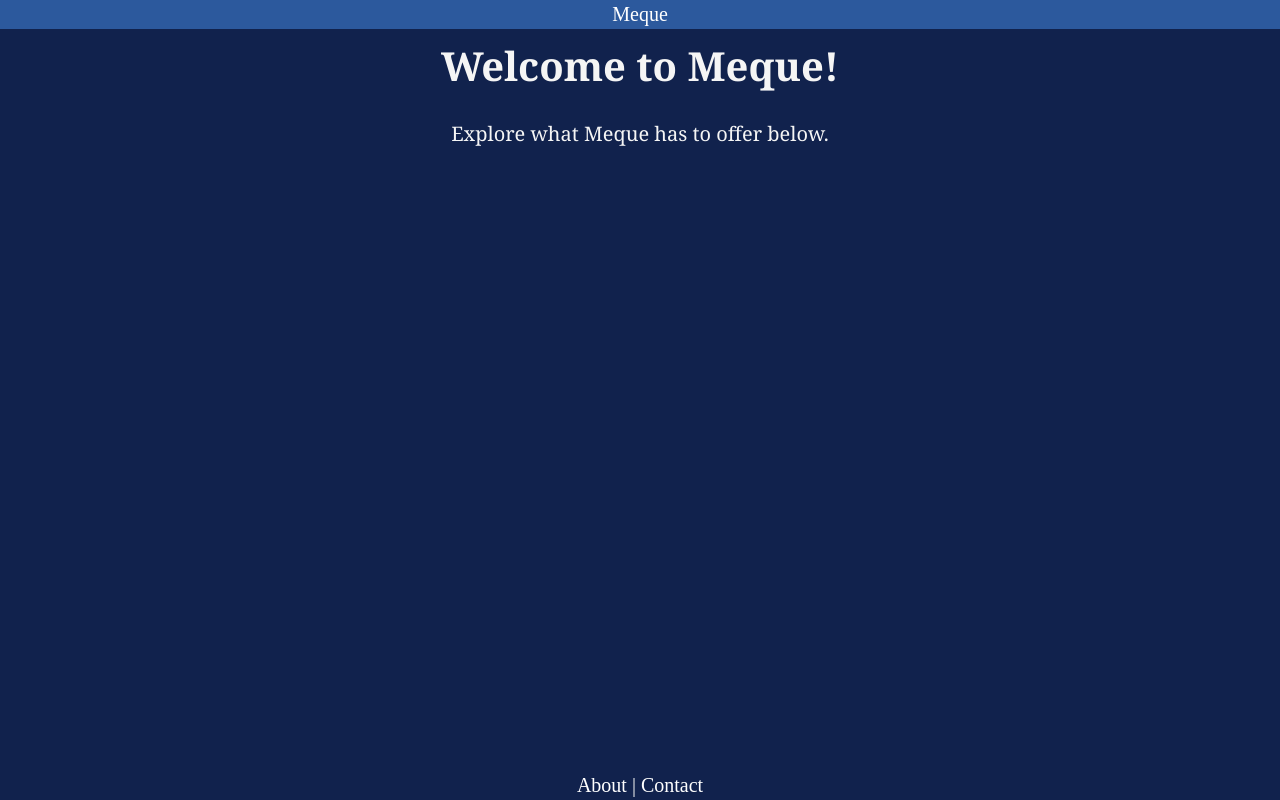
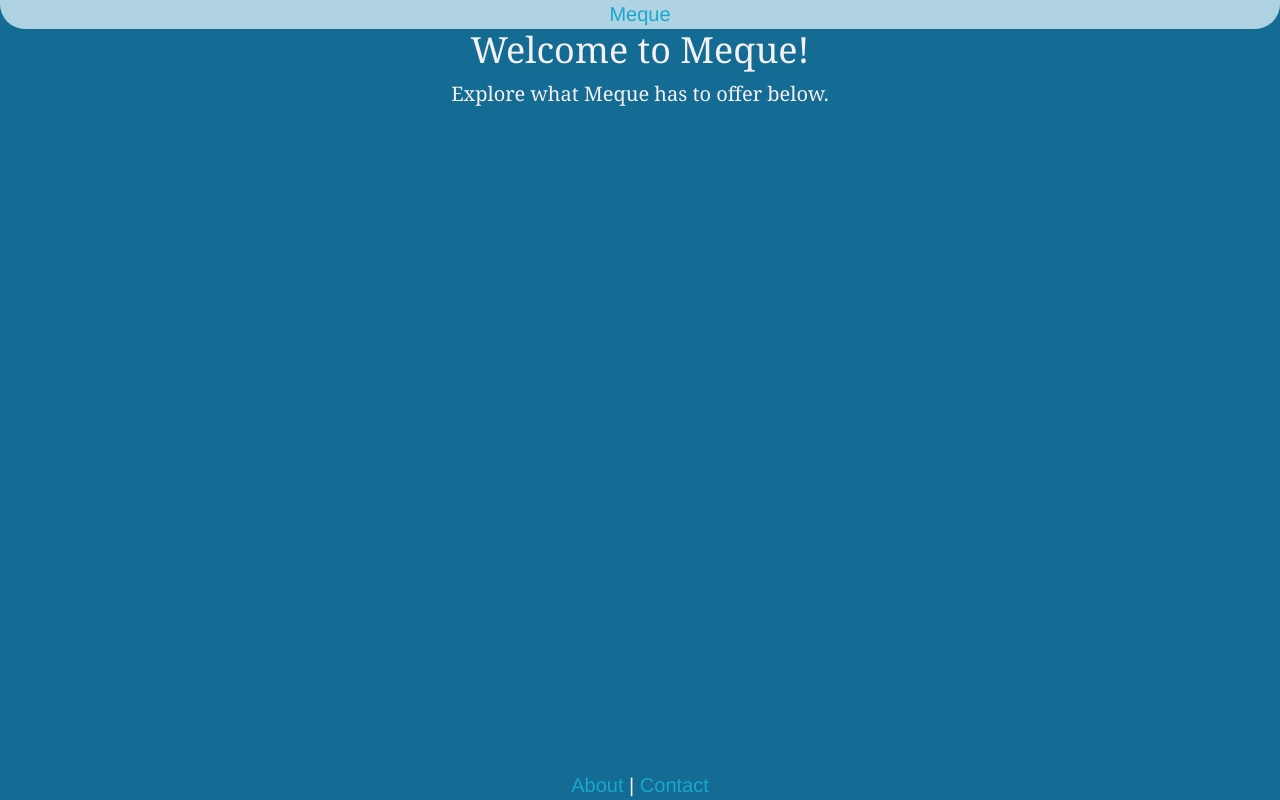
Before and after one commit to YasmeenNoorDV/Practice, a Flask app: page / in a window 1280 px wide. Run offline with Flask 3, Linux system fonts and the light colour scheme; some libraries are stand-ins or nearby versions.

Commit message:
Added bootstrap starting code and modified color scheme for html pages

```diff
--- a/static/css/style.css
+++ b/static/css/style.css
@@ -3,9 +3,10 @@
 /* Creation date: 2 March 2023 */
 
 body{
-	background-color: #11224D;
-	color: #F5F5F5;
+	background-color: #146C94;
+	color: #F6F1F1;
 	font-size: 20px;
+	text-align: center;
 }
 
 h1{
@@ -16,48 +17,39 @@
 	font-family: Georgia, monospace;
 }
 
+a{
+	color: #19A7CE;
+}
 a:link{
-	color: #FFFFFF;
 	text-decoration: none;
 }
 a:visited{
-	color: #e5e5e5;
 	text-decoration: none;
 }
 a:hover{
-	color: #FFFFFF;
+	color: #F6F1F1;
 	text-decoration: underline;
 }
 a:active{
-	color: #e5e5e5;
-	background-color: #2C599D;
+	background-color: #AFD3E2;
 	text-decoration: none;
 }
 
 #header{
-	background-color: #2C599D;
-	text-align: center;
-	padding-top: 3px;
-	padding-bottom: 3px;
-	margin-bottom: 2px;
+	background-color: #AFD3E2;
 	width: 100%;
 	position: absolute;
 	top: 0px;
 	left: 0px;
+	border-radius: 0px 0px 25px 25px;
 }
 
 #content{
-	text-align: center;
-	padding-top: 3px;
-	padding-bottom: 3px;
+	margin-top: 30px;
 	width: 100%;
 }
 
 #footer{
-	text-align: center;
-	padding-top: 3px;
-	padding-bottom: 3px;
-	margin-top: 2px;
 	width: 100%;
 	position: absolute;
 	bottom: 0px;
--- a/templates/home.html
+++ b/templates/home.html
@@ -7,5 +7,4 @@
 {% block content %}
 <h1>Welcome to Meque!</h1>
 <p>Explore what Meque has to offer below.</p>
-
 {% endblock %}
--- a/templates/layout.html
+++ b/templates/layout.html
@@ -5,9 +5,13 @@
 <!DOCTYPE html>
 <html lang="en">
 	<head>
-		<meta charset="UTF-8" />
+		<meta charset="utf-8" />
+		<meta name="viewport" content="width=device-width, initial-scale=1" />
 		<title>Meque</title>
+		<link rel="stylesheet" href="https://maxcdn.bootstrapcdn.com/bootstrap/3.4.1/css/bootstrap.min.css" />
 		<link rel="stylesheet" href="{{url_for('static', filename='css/style.css')}}" />
+		<script src="https://ajax.googleapis.com/ajax/libs/jquery/3.6.4/jquery.min.js"></script>
+		<script src="https://maxcdn.bootstrapcdn.com/bootstrap/3.4.1/js/bootstrap.min.js"></script>
 	</head>
 	<body>
 		<div id="header">
```
